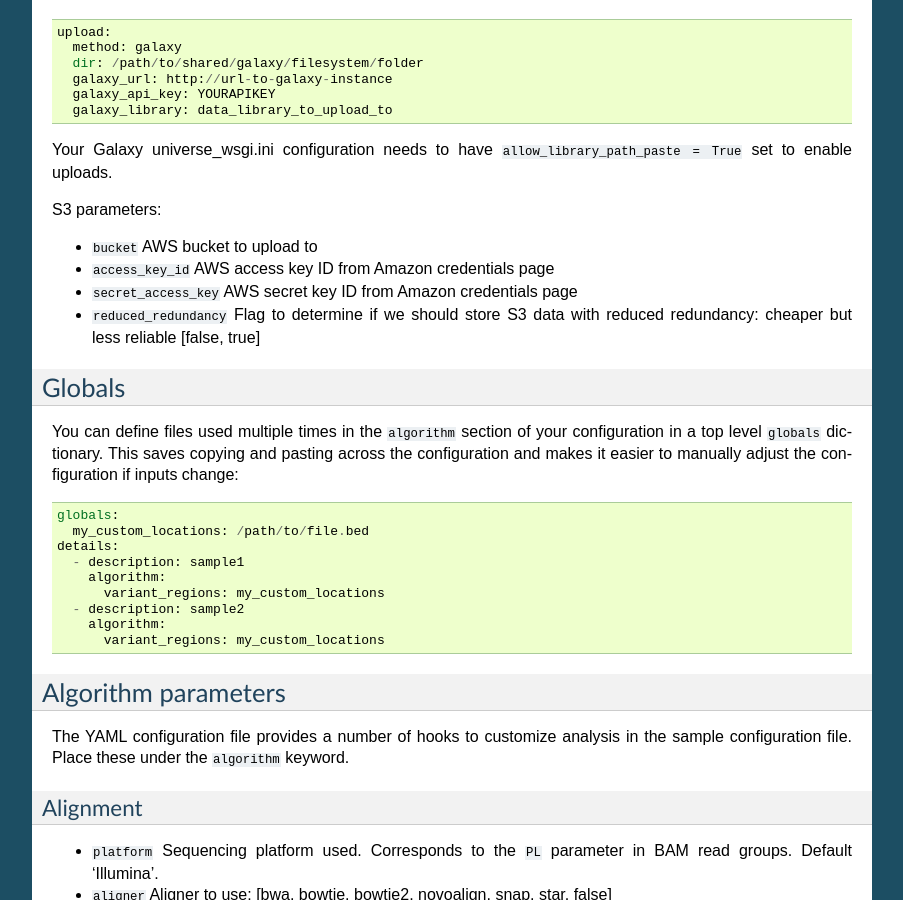
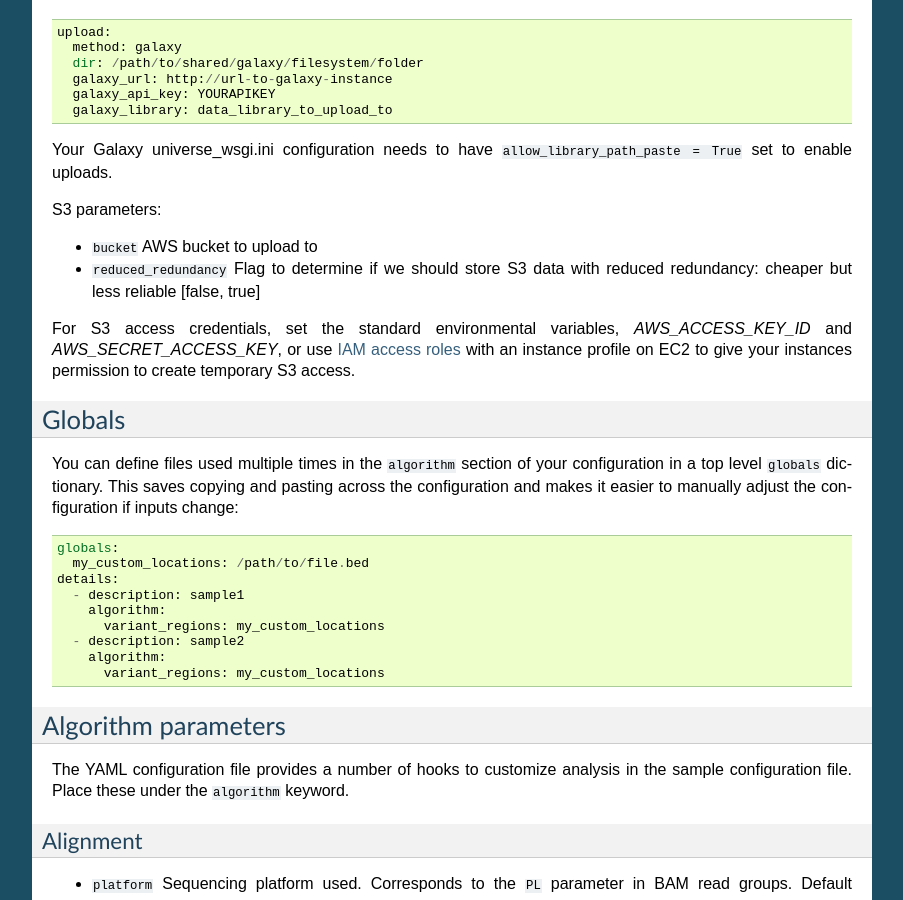
Before and after one commit to bcbio/bcbio-nextgen, a Sphinx documentation site: the page built from docs/contents/configuration.rst, in a window 1280 px wide and 900 px high, scrolled down 3833 px. Shown: the whole window, without its empty margins (198-1101 px from the left). Built offline with Sphinx 7.4.7, drawn with Linux system fonts in a browser that asks for light colours.

```diff
--- a/docs/contents/configuration.rst
+++ b/docs/contents/configuration.rst
@@ -257,10 +257,14 @@
 S3 parameters:
 
 - ``bucket`` AWS bucket to upload to
-- ``access_key_id`` AWS access key ID from Amazon credentials page
-- ``secret_access_key`` AWS secret key ID from Amazon credentials page
 - ``reduced_redundancy`` Flag to determine if we should store S3 data
   with reduced redundancy: cheaper but less reliable [false, true]
+
+For S3 access credentials, set the standard environmental variables,
+`AWS_ACCESS_KEY_ID` and `AWS_SECRET_ACCESS_KEY`, or use `IAM access roles
+<http://docs.aws.amazon.com/AWSEC2/latest/UserGuide/iam-roles-for-amazon-ec2.html>`_
+with an instance profile on EC2 to give your instances permission to create
+temporary S3 access.
 
 Globals
 ~~~~~~~
--- a/requirements.txt
+++ b/requirements.txt
@@ -1,5 +1,5 @@
 biopython>=1.61
-boto>=2.9.6
+boto>=2.34.0
 Cython>=0.19
 ipython>=2.0.0
 ipython-cluster-helper>=0.3.3
```
Also changed, not shown: 1 other file.
